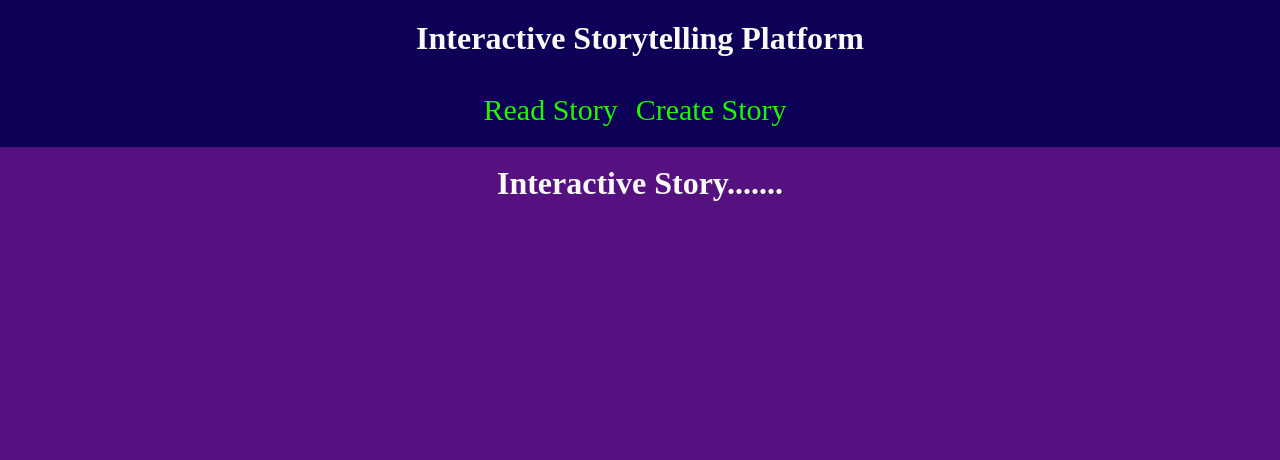
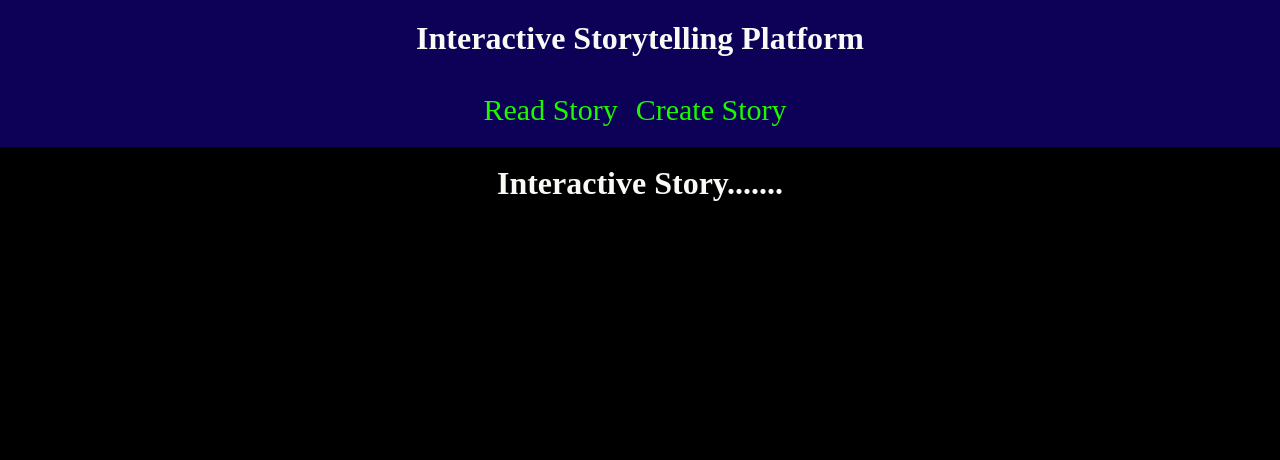
Before and after one commit to 25Iqbalhossain/StoryTelling_Webside, a PHP site: page /index.html in a window 1280 px wide. Shown: the top 460 px of the page. Run offline with PHP 8.4, Linux system fonts and the light colour scheme.

Commit message:
Update style.css

```diff
--- a/css/style.css
+++ b/css/style.css
@@ -15,7 +15,7 @@
 	background-color:rgb(13, 0, 87);
 }
 body{
-	background-color:#551180;
+	background-color:#000000;
 }
 .navigation ul {
     list-style-type: none;
```
